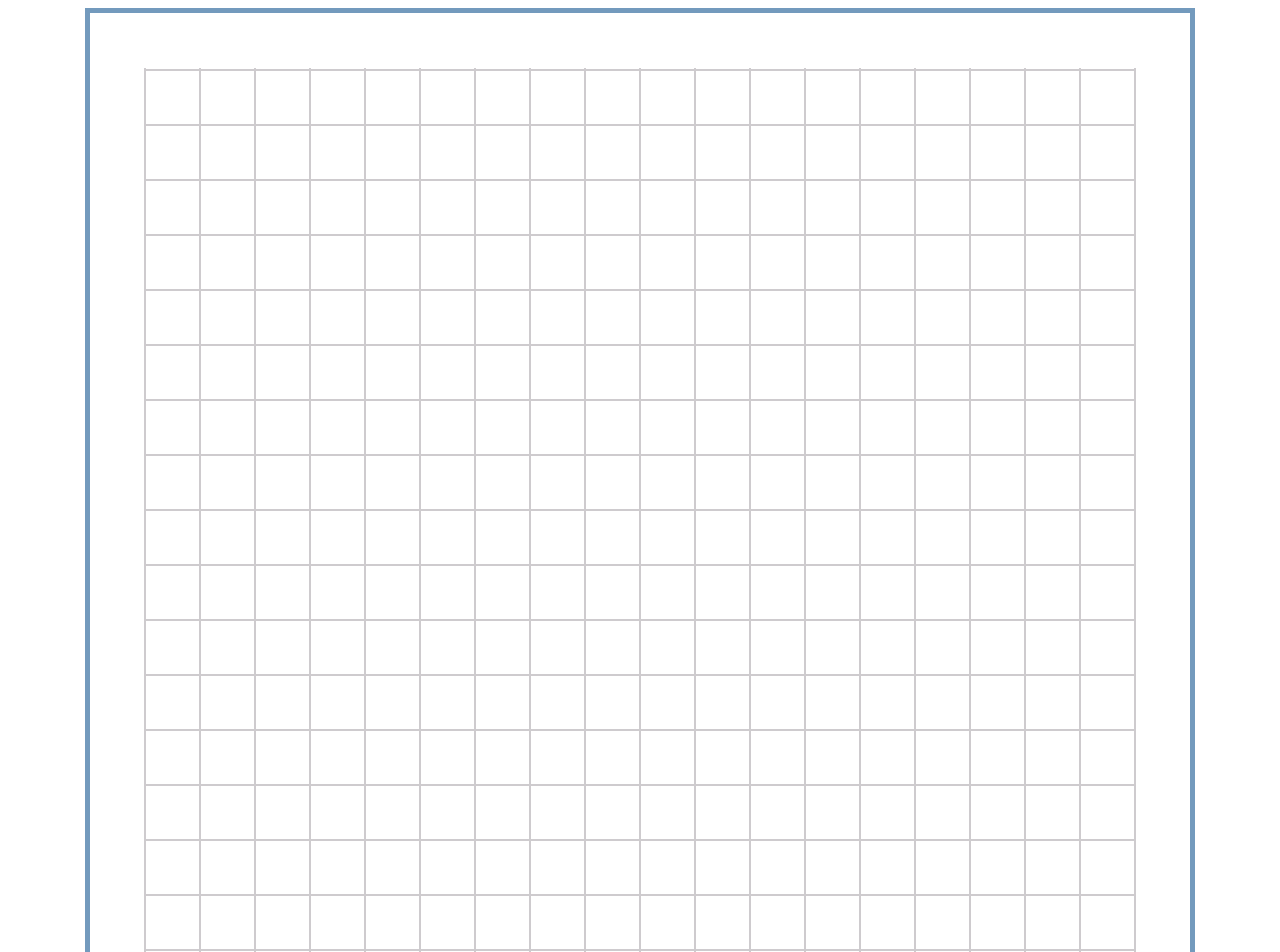
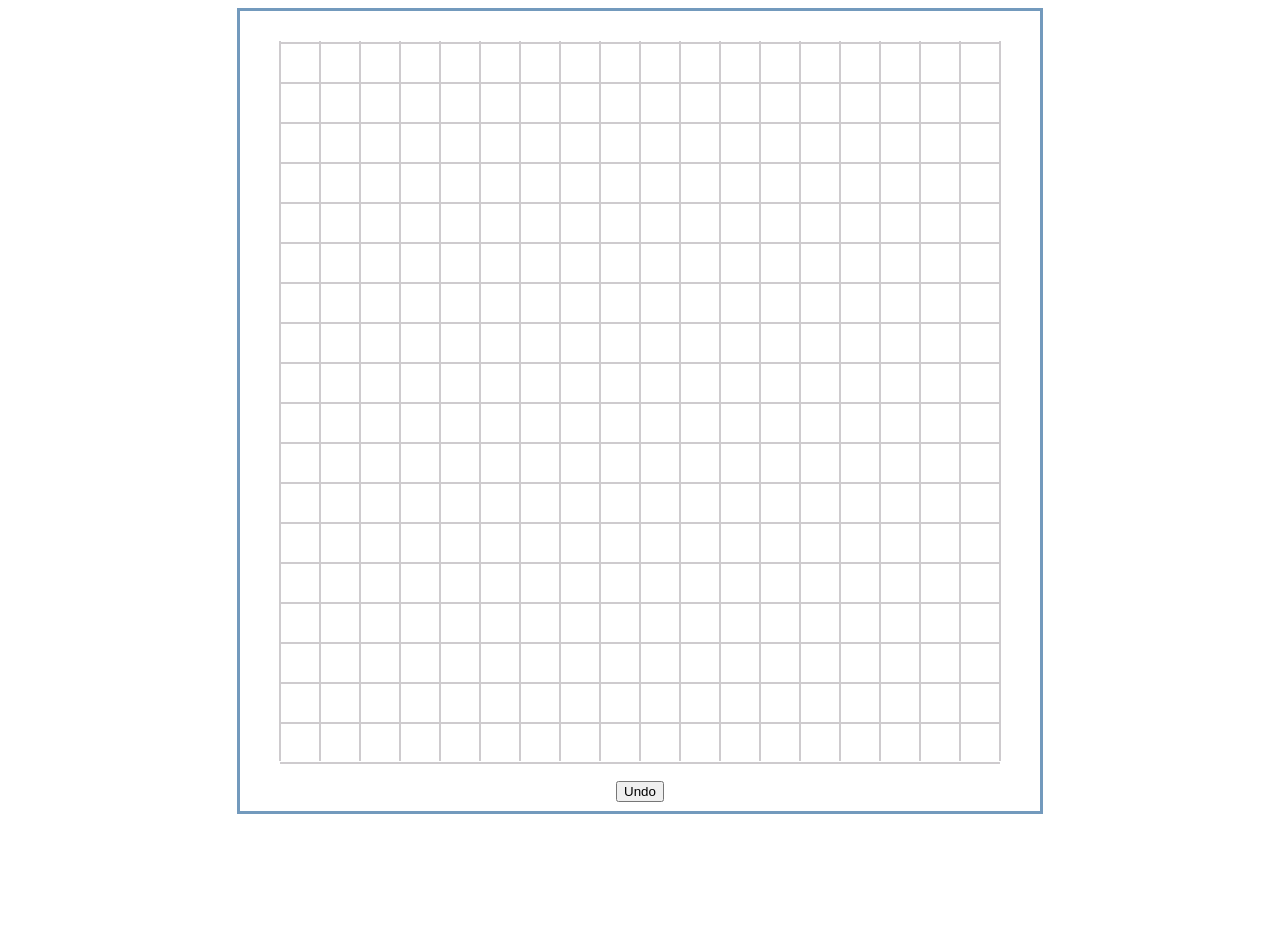
Before and after one commit to jhssttj/Omok, a React (Create React App) app: page / in a window 1280 px wide. Shown: the top 952 px of the page. After the commit the page ends 822 px from the top, so only its background shows below. Built offline with nearby package versions, Linux system fonts and the light colour scheme.

Commit message:
Initalize undo button

```diff
--- a/src/components/Board.js
+++ b/src/components/Board.js
@@ -3,6 +3,7 @@ import {useState, useEffect} from 'react';
 import {colLength,boardArr} from '../backend/BoardData';
 import {updateBoard, checkWin, checkDraw} from '../helpers/BoardHelper';
 import {BoardRow} from './BoardRow';
+import {BoardUndo} from './BoardUndo';
 import '../styles/Board.css';
 import piece1 from '../images/pieces/piece-1.png';
 import piece2 from '../images/pieces/piece-2.png';
@@ -12,6 +13,8 @@ import piece2 from '../images/pieces/piece-2.png';
 function Board() {
   //Set Board To Empty Array
   const [board, setBoard] = useState(boardArr);
+  //Set History for Undo
+  const [history, setHistory] = useState([board]);
   //Set Current Player Turn
   const [player, setPlayer] = useState(2);
   //Set Players Piece
@@ -42,6 +45,12 @@ function Board() {
 
     event.preventDefault();
 
+    //Insert previous board arr into history array
+    setHistory((prev) => {
+      prev.push(board);
+      return prev;
+    })
+
     //Get current square x and y coordinates
     const x = Number(event.target.getAttribute("x"));
     const y = Number(event.target.getAttribute("y"));
@@ -66,6 +75,7 @@ function Board() {
   return (
     <div className= "board">
       {renderRows(colLength)}
+      <BoardUndo history={history} setBoard={setBoard}/>
     </div>
   );
 }
--- /dev/null
+++ b/src/components/BoardUndo.js
@@ -0,0 +1,22 @@
+import React from 'react';
+import '../styles/Board.css';
+
+function BoardUndo(props) {
+  //Carry over values from props
+  const history = props.history;
+  const setBoard = props.setBoard;
+
+  //Function to bring board back to previous state
+  const undo = () => {
+    // setBoard("1");
+    console.log(history);
+  }
+  return (
+    <button
+      onClick={undo}>
+      Undo
+    </button>
+  );
+}
+
+export {BoardUndo};
--- a/src/styles/Board.css
+++ b/src/styles/Board.css
@@ -3,10 +3,10 @@
   justify-content: center;
   align-items: center;
   flex-direction: column;
-  width: 1100px;
-  height: 1100px;
+  width: 800px;
+  height: 800px;
   background-color: white;
-  border: 5px solid rgb(115,154,189);
+  border: 3px solid rgb(115,154,189);
 }
 
 .row {
@@ -16,8 +16,8 @@
 }
 
 .square {
-  width: 55px;
-  height: 55px;
+  width: 40px;
+  height: 40px;
   background-color: white;
   position: relative;
 
```
